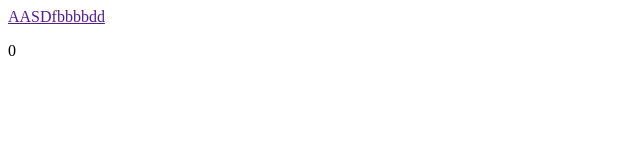
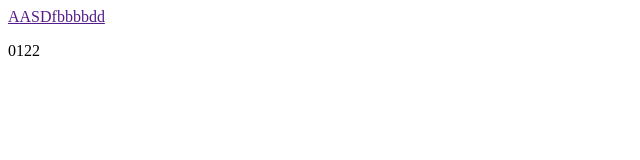
Before and after one commit to renshengruxi666/git1611, a plain HTML site: page index2.html in a window 1280 px wide. Shown: the full height of the page, 0-640 px from the left. Drawn offline with Linux system fonts and the light colour scheme.

Commit message:
Update index2.html

```diff
--- a/index2.html
+++ b/index2.html
@@ -6,7 +6,7 @@
 </head>
 <body>
 <a href="">AASDfbbbbdd</a>
-<p class="aa">0</p>
+<p class="aa">0122</p>
 
 </body>
 </html>
```
